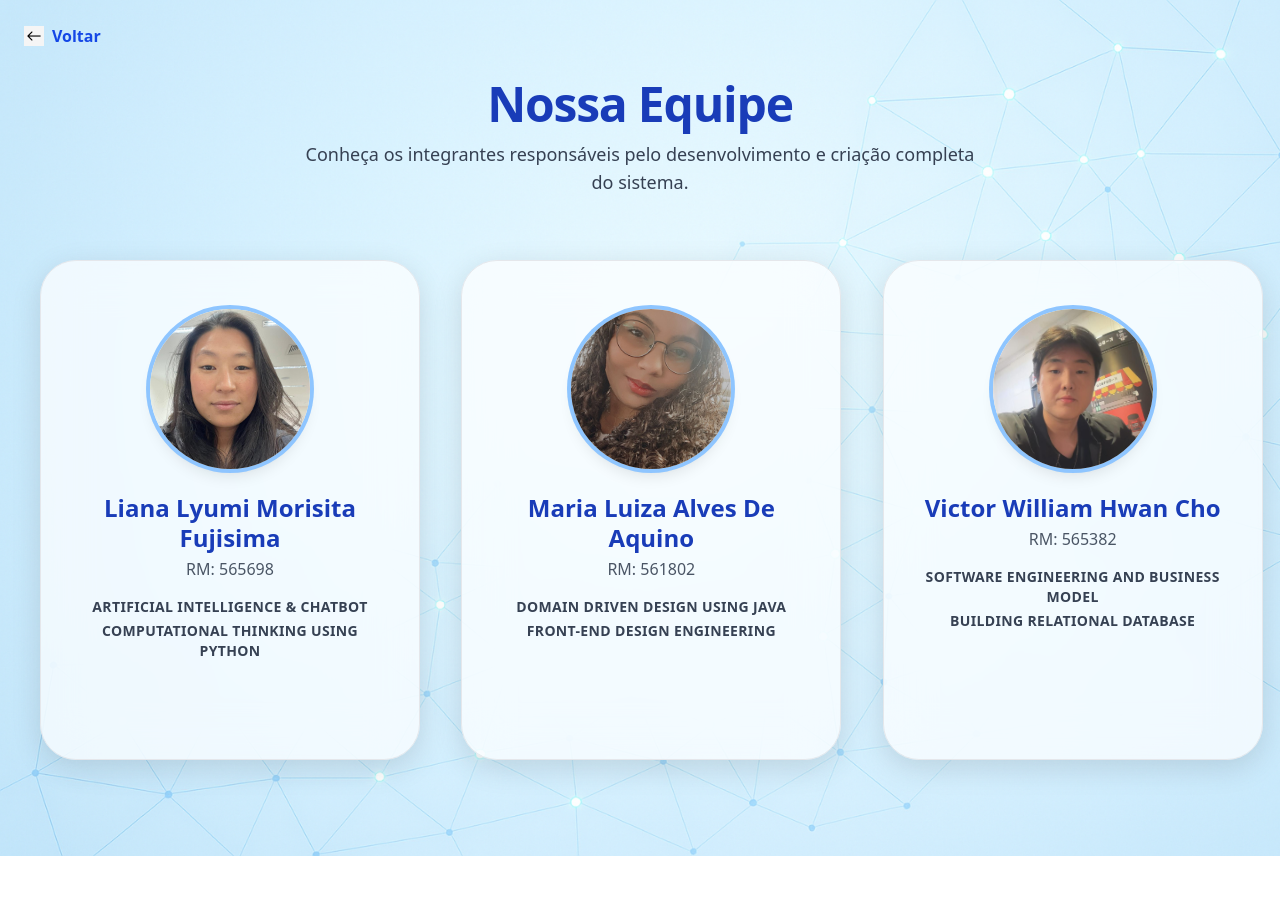
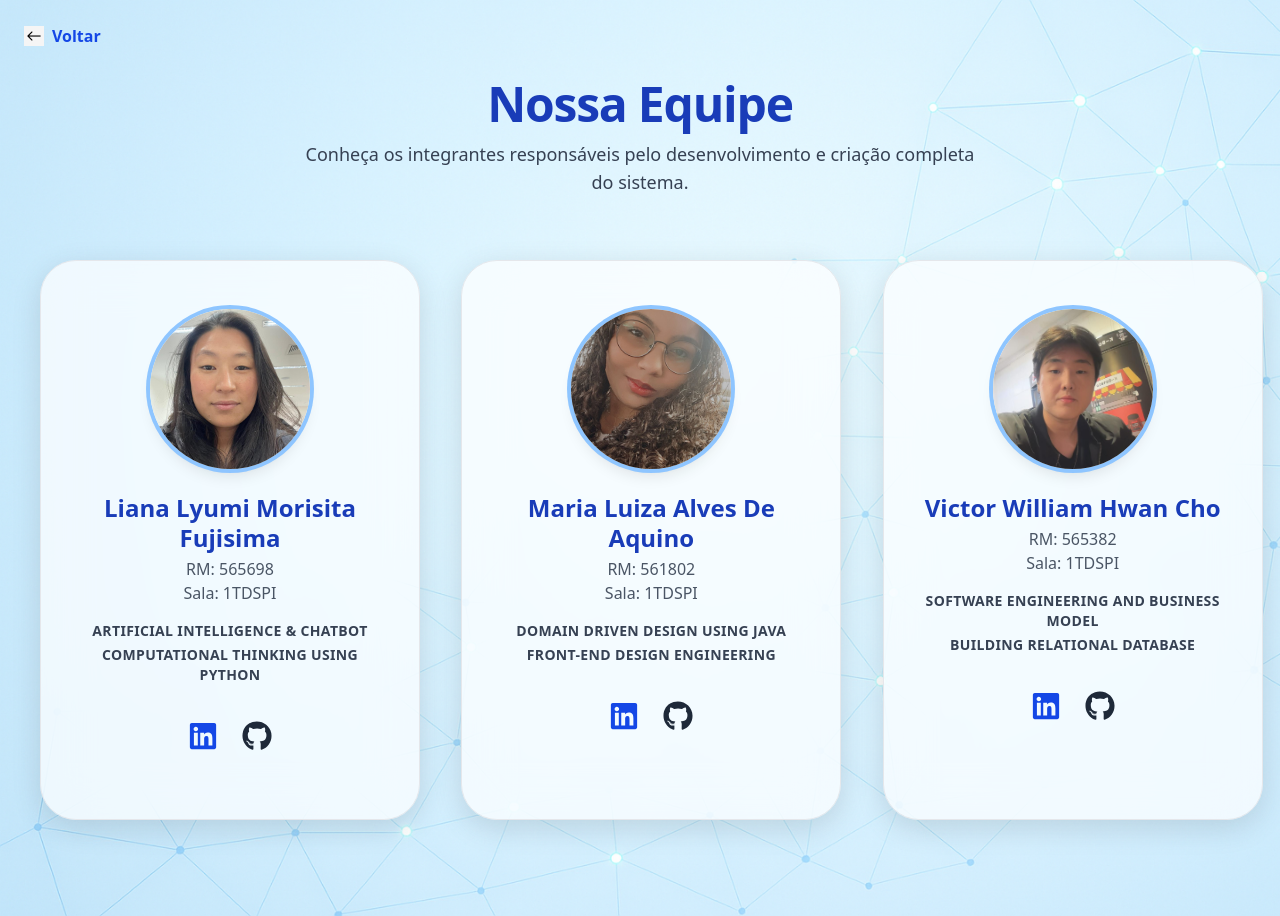
Before and after one commit to Malualvess-dev/GlobalSolution-FrontEnd, a React (Vite) app: page /integrantes in a window 1280 px wide. Before the commit the page ends 856 px from the top, so only its background shows below. Built offline with nearby package versions, Linux system fonts and the light colour scheme; the HTML template or start-up script is replaced by a standard one.

Commit message:
Alteração na página de integrantes

```diff
--- a/src/components/Integrantes.tsx
+++ b/src/components/Integrantes.tsx
@@ -1,7 +1,47 @@
 import { useNavigate } from "react-router-dom";
+import { FaLinkedin, FaGithub } from "react-icons/fa";
 
 export default function Integrantes() {
   const navigate = useNavigate();
+
+  const membros = [
+    {
+      nome: "Liana Lyumi Morisita Fujisima",
+      rm: "565698",
+      cursos: [
+        "ARTIFICIAL INTELLIGENCE & CHATBOT",
+        "COMPUTATIONAL THINKING USING PYTHON"
+      ],
+      sala: "1TDSPI",
+      img: "/fotoLiana.jpg",
+      linkedin: "https://www.linkedin.com/in/liana-lyumi-morisita-fujisima-22368a367/",
+      github: "https://github.com/lianafujisima"
+    },
+    {
+      nome: "Maria Luiza Alves De Aquino",
+      rm: "561802",
+      cursos: [
+        "DOMAIN DRIVEN DESIGN USING JAVA",
+        "FRONT-END DESIGN ENGINEERING"
+      ],
+      sala: "1TDSPI",
+      img: "/fotoMalu.jpg",
+      linkedin: "https://www.linkedin.com/in/maluaquino/",
+      github: "https://github.com/Malualvess-dev"
+    },
+    {
+      nome: "Victor William Hwan Cho",
+      rm: "565382",
+      cursos: [
+        "SOFTWARE ENGINEERING AND BUSINESS MODEL",
+        "BUILDING RELATIONAL DATABASE"
+      ],
+      sala: "1TDSPI",
+      img: "/fotoVitor.jpg",
+      linkedin: "https://www.linkedin.com/in/victor-cho-91a508367?trk=contact-info",
+      github: "https://github.com/Victorcho05"
+    }
+  ];
 
   return (
     <div className="min-h-screen bg-gradient-to-br from-blue-50 to-blue-200 flex flex-col items-center relative">
@@ -32,36 +72,7 @@ export default function Integrantes() {
       {/* Grid */}
       <div className="grid grid-cols-1 md:grid-cols-3 gap-16 z-10 pb-24 px-10">
 
-        {/* CARD MODEL */}
-        {[
-          {
-            nome: "Liana Lyumi Morisita Fujisima",
-            rm: "565698",
-            cursos: [
-              "ARTIFICIAL INTELLIGENCE & CHATBOT",
-              "COMPUTATIONAL THINKING USING PYTHON"
-            ],
-            img: "/fotoLiana.jpg"
-          },
-          {
-            nome: "Maria Luiza Alves De Aquino",
-            rm: "561802",
-            cursos: [
-              "DOMAIN DRIVEN DESIGN USING JAVA",
-              "FRONT-END DESIGN ENGINEERING"
-            ],
-            img: "/fotoMalu.jpg"
-          },
-          {
-            nome: "Victor William Hwan Cho",
-            rm: "565382",
-            cursos: [
-              "SOFTWARE ENGINEERING AND BUSINESS MODEL",
-              "BUILDING RELATIONAL DATABASE"
-            ],
-            img: "/fotoVitor.jpg"
-          }
-        ].map((pessoa) => (
+        {membros.map((pessoa) => (
           <div
             key={pessoa.rm}
             className="
@@ -70,7 +81,7 @@ export default function Integrantes() {
               shadow-[0_8px_30px_rgba(0,0,0,0.12)]
               rounded-[36px] px-10 py-12
               flex flex-col items-center text-center
-              w-[380px] h-[500px]
+              w-[380px] h-[560px]
               transform transition-all duration-300
               hover:scale-[1.03] hover:shadow-[0_15px_40px_rgba(0,0,0,0.18)]
               hover:border-blue-400
@@ -94,14 +105,41 @@ export default function Integrantes() {
             </h2>
 
             {/* RM */}
-            <p className="text-gray-600 font-medium mb-4">RM: {pessoa.rm}</p>
+            <p className="text-gray-600 font-medium">
+              RM: {pessoa.rm}
+            </p>
+
+            {/* SALA */}
+            <p className="text-gray-600 font-medium mb-4">
+              Sala: {pessoa.sala}
+            </p>
 
             {/* Cursos */}
-            <ul className="text-gray-700 font-semibold text-sm space-y-1 uppercase tracking-wide">
+            <ul className="text-gray-700 font-semibold text-sm space-y-1 uppercase tracking-wide mb-5">
               {pessoa.cursos.map((c) => (
                 <li key={c}>{c}</li>
               ))}
             </ul>
+
+            {/* Redes Sociais */}
+            <div className="flex gap-6 mt-4">
+              <a
+                href={pessoa.linkedin}
+                target="_blank"
+                className="text-blue-700 hover:text-blue-900 transition text-3xl"
+              >
+                <FaLinkedin />
+              </a>
+
+              <a
+                href={pessoa.github}
+                target="_blank"
+                className="text-gray-800 hover:text-black transition text-3xl"
+              >
+                <FaGithub />
+              </a>
+            </div>
+
           </div>
         ))}
 
```
